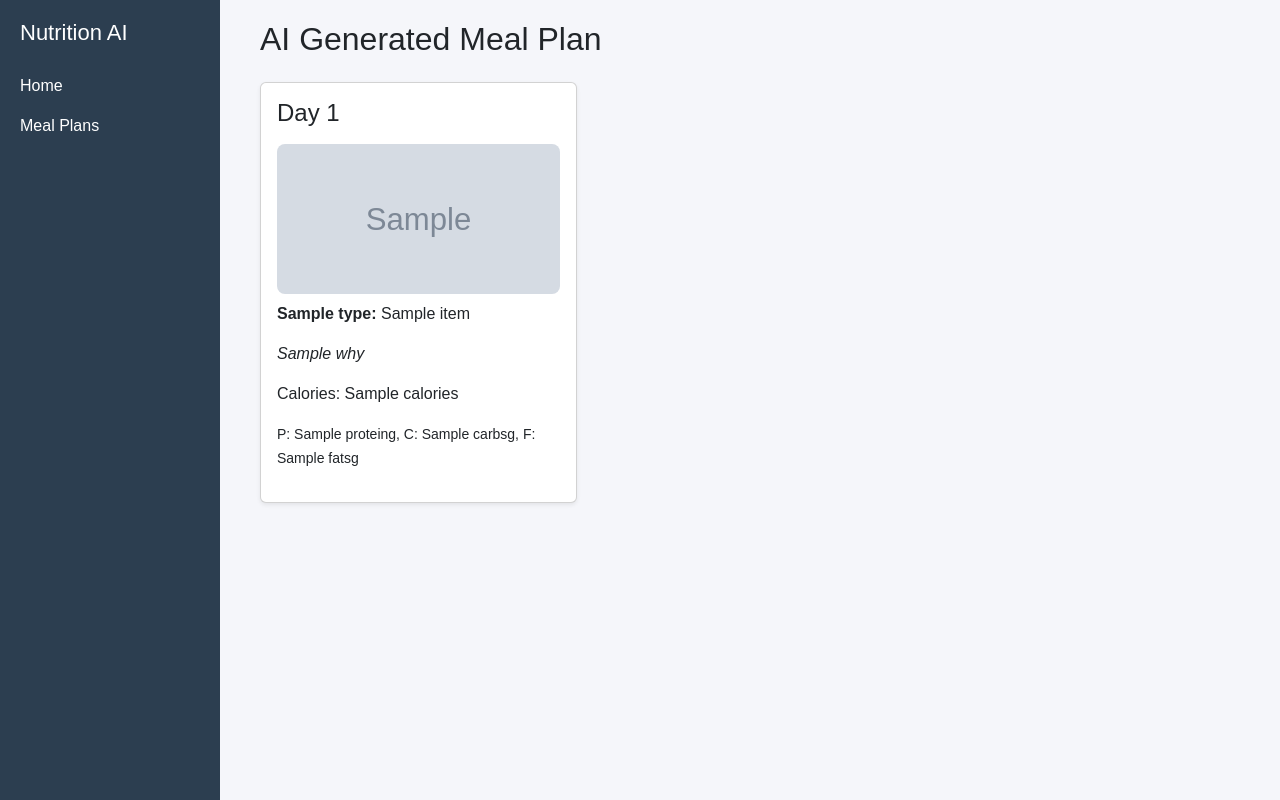
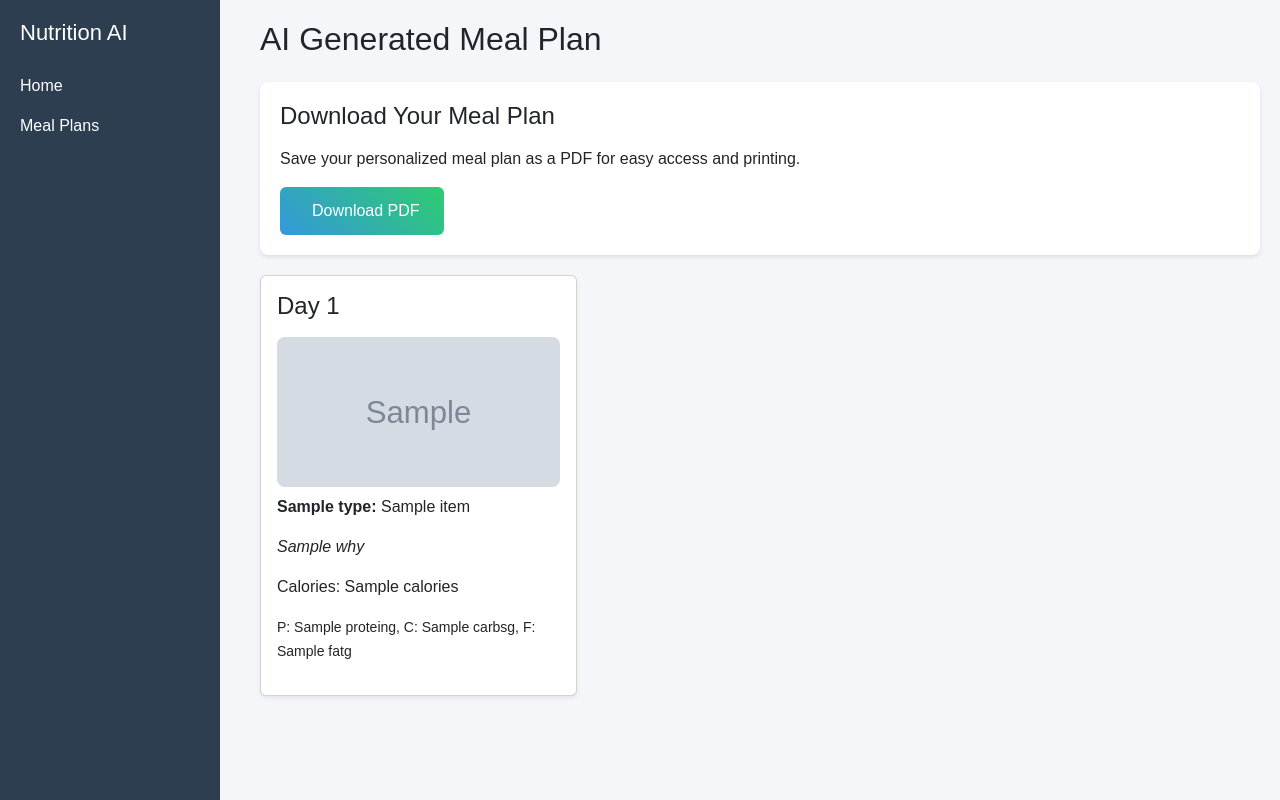
Before and after one commit to sunidhi1dec/NUTRITION-AGENT, a Flask app: template templates/result.html in a window 1280 px wide. Run offline with Flask 3, Linux system fonts and the light colour scheme; the template is opened without the code that fills it: most values are stand-ins (such as "Sample title", 1, 10 or a date in 2020); grey boxes marked "Sample" are stand-in pictures; parts of the project's set-up code (start-up, migrations or seed data) failed here and were passed over; some libraries are stand-ins or nearby versions.

Commit message:
Update result.html

```diff
--- a/templates/result.html
+++ b/templates/result.html
@@ -40,6 +40,30 @@
             object-fit: cover;
             border-radius: 8px;
         }
+        .download-section {
+            background-color: white;
+            padding: 20px;
+            border-radius: 8px;
+            box-shadow: 0 2px 4px rgba(0,0,0,0.1);
+            margin-bottom: 20px;
+        }
+        .download-btn {
+            background: linear-gradient(45deg, #3498db, #2ecc71);
+            border: none;
+            color: white;
+            padding: 12px 24px;
+            font-size: 16px;
+            border-radius: 6px;
+            cursor: pointer;
+            transition: all 0.3s ease;
+        }
+        .download-btn:hover {
+            transform: translateY(-2px);
+            box-shadow: 0 4px 8px rgba(0,0,0,0.2);
+        }
+        .download-btn:active {
+            transform: translateY(0);
+        }
     </style>
 </head>
 <body>
@@ -58,6 +82,19 @@
                 <pre>{{ raw_output_debug }}</pre>
             {% endif %}
         {% else %}
+            <!-- Download Section -->
+            <div class="download-section">
+                <h4 class="mb-3">Download Your Meal Plan</h4>
+                <p class="mb-3">Save your personalized meal plan as a PDF for easy access and printing.</p>
+
+                <form method="POST" action="/download_pdf" style="display: inline;">
+                    <button type="submit" class="download-btn">
+                        <i class="fas fa-download me-2"></i>Download PDF
+                    </button>
+                </form>
+            </div>
+
+            <!-- Meal Plan Display -->
             <div class="row">
                 {% for day in meal_plan.days %}
                 <div class="col-md-4">
@@ -65,14 +102,20 @@
                         <h4 class="mb-3">Day {{ loop.index }}</h4>
                         {% for meal in day.meals %}
                         <div class="mb-3">
-                            <img src="{{ meal.image or '/static/images/meal.jpg' }}" alt="meal" class="meal-img mb-2">
+                            <img src="{{ meal.image or '/static/images/meal.jpeg' }}" alt="meal" class="meal-img mb-2">
                             <p><strong>{{ meal.type }}:</strong> {{ meal.item }}</p>
                             <p><em>{{ meal.why }}</em></p>
                             <p>Calories: {{ meal.calories }}</p>
                             <small>
-                                P: {{ meal.protein }}g,
-                                C: {{ meal.carbs }}g,
-                                F: {{ meal.fats }}g
+                                {% if meal.macros %}
+                                    P: {{ meal.macros.protein }}g,
+                                    C: {{ meal.macros.carbs }}g,
+                                    F: {{ meal.macros.fat }}g
+                                {% else %}
+                                    P: {{ meal.protein }}g,
+                                    C: {{ meal.carbs }}g,
+                                    F: {{ meal.fats }}g
+                                {% endif %}
                             </small>
                         </div>
                         {% endfor %}
@@ -82,5 +125,8 @@
             </div>
         {% endif %}
     </div>
+
+    <!-- Font Awesome for icons -->
+    <script src="https://kit.fontawesome.com/your-font-awesome-kit.js"></script>
 </body>
 </html>
```
